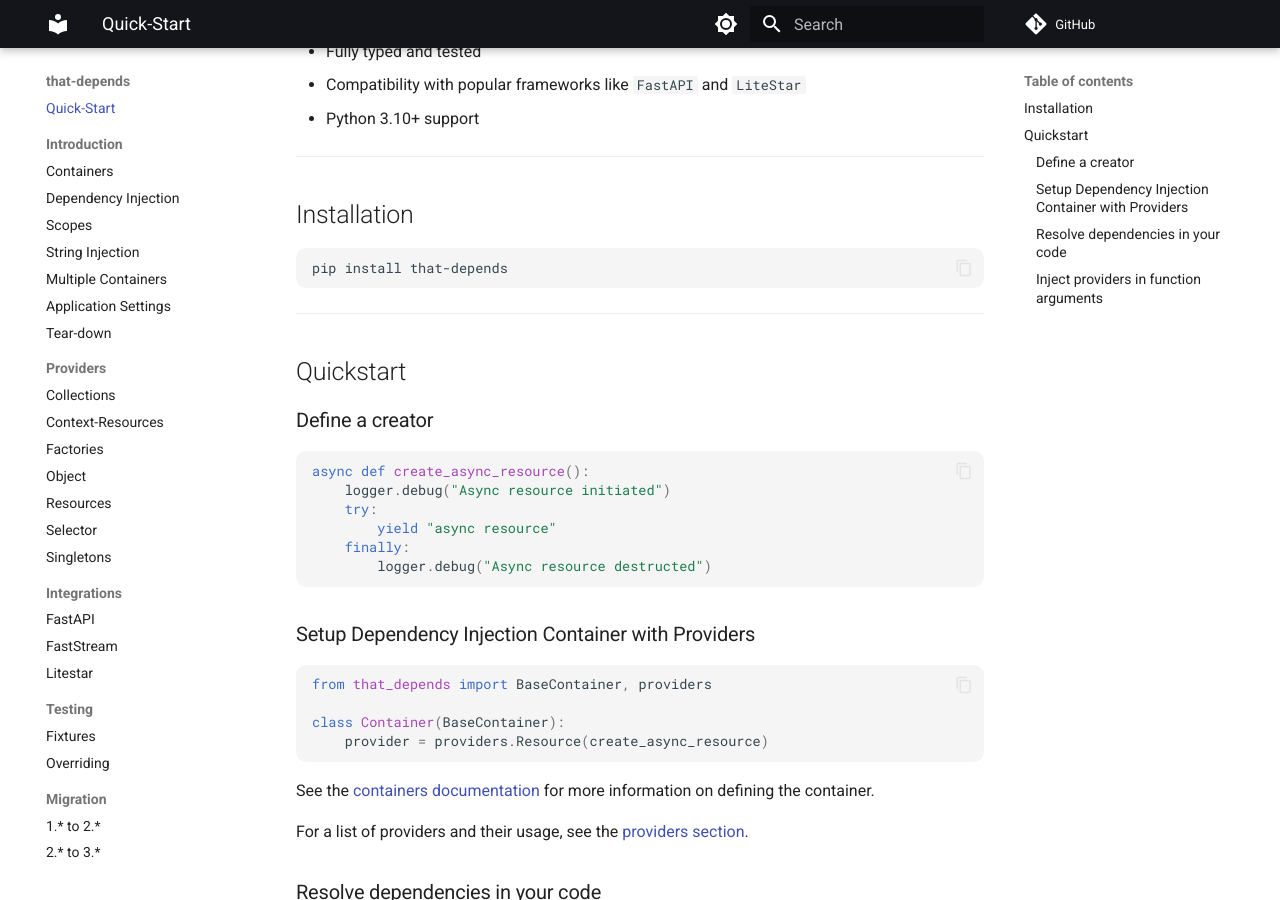
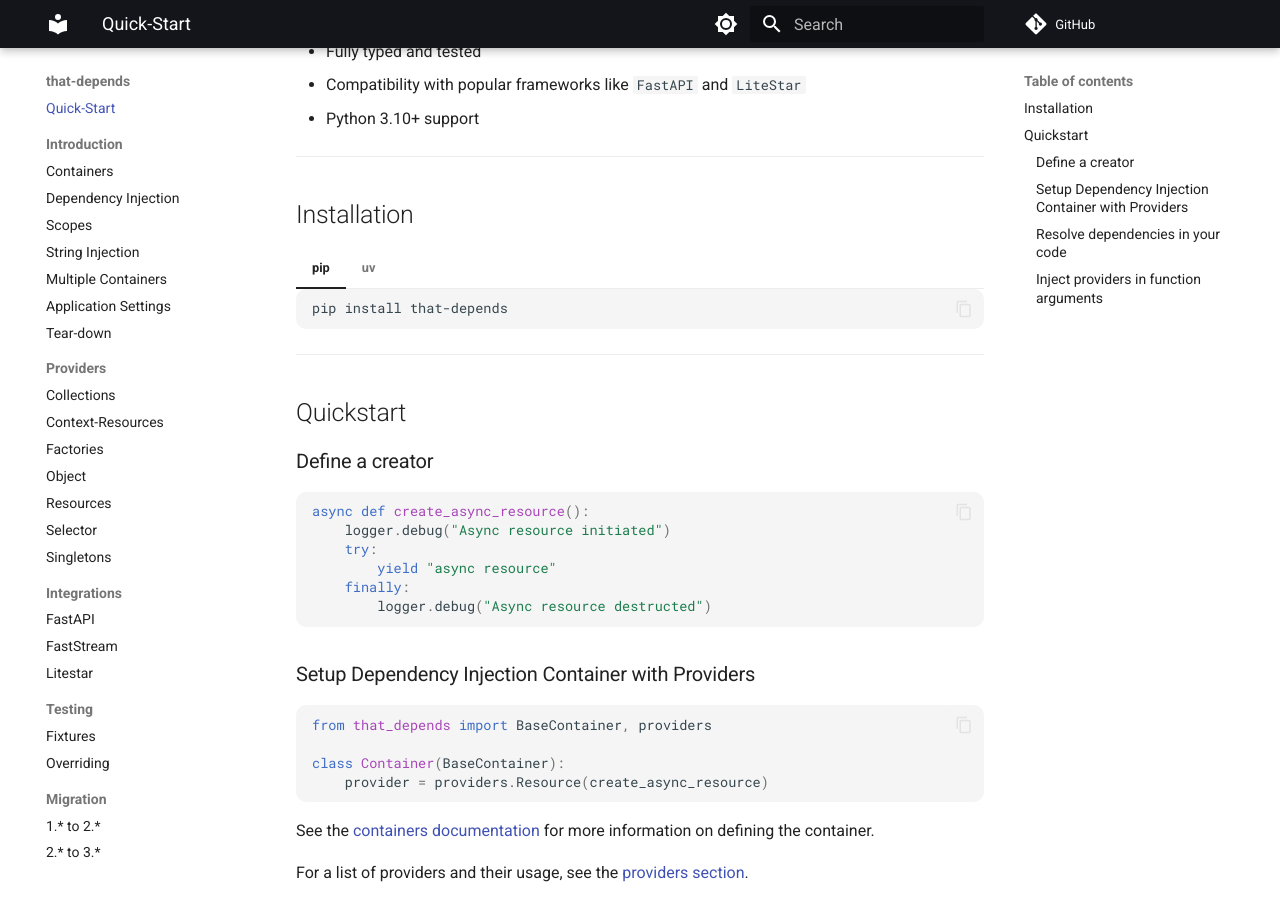
Before and after one commit to modern-python/that-depends, an MkDocs documentation site: the page built from docs/index.md, in a window 1280 px wide and 900 px high, scrolled down 397 px. Built offline with MkDocs 1.6.1 and Material for MkDocs 9.7.7, drawn with Linux system fonts in a browser that asks for light colours; comment, search, counter and statistics services are not loaded.

Commit message:
Minor documentation fixes.

````diff
--- a/docs/index.md
+++ b/docs/index.md
@@ -16,9 +16,14 @@ supports the following:
 
 ## Installation
 
-```bash
-pip install that-depends
-```
+=== "pip"
+    ```bash
+    pip install that-depends
+    ```
+=== "uv"
+    ```bash
+    uv add that-depends
+    ```
 
 ---
 
@@ -53,6 +58,7 @@ await Container.provider()
 ### Inject providers in function arguments
 ```python
 from that_depends import inject, Provide
+
 @inject
 async def some_foo(value: str = Provide[Container.provider]):
     return value
````
Also changed, not shown: docs/introduction/injection.md (+1 -1 lines).
